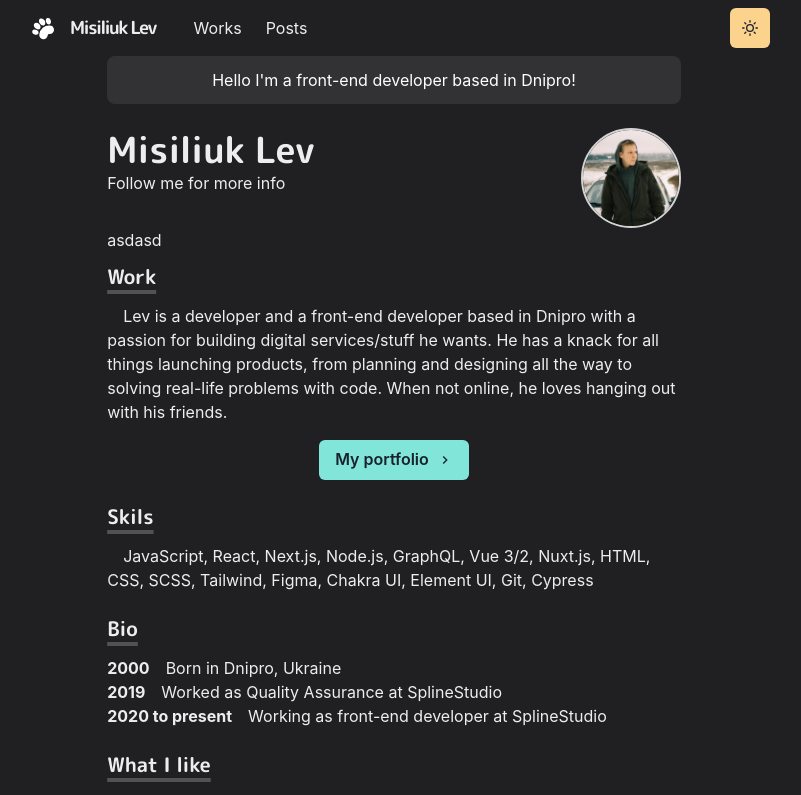
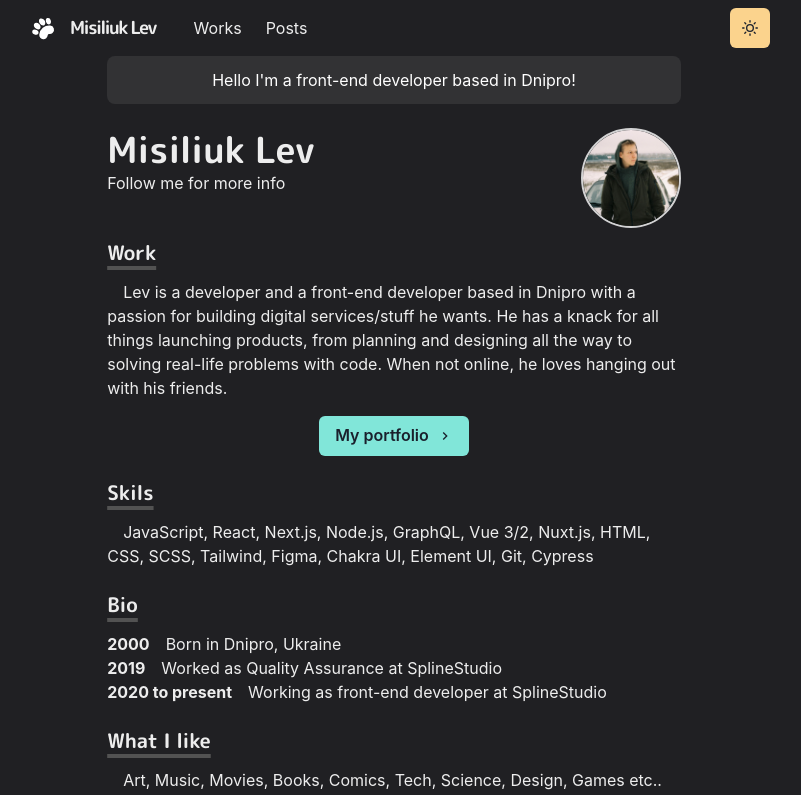
Before and after one commit to LevMisiliuk/portfolio, a Next.js app: page / in a window 1280 px wide. Shown: the top 795 px of the page, without its empty margins (246-1047 px from the left). Built offline with nearby package versions, Linux system fonts and the light colour scheme.

Commit message:
fixed small issue + added some files

```diff
--- a/pages/index.js
+++ b/pages/index.js
@@ -62,7 +62,6 @@ const Page = () => {
             />
           </Box>
         </Box>
-        asdasd
         <Section delay={0.1}>
           <Heading as='h3' variant='section-title'>
             Work
```
Also changed, not shown: 2 other files (tests, documents, lock files or other folders).
